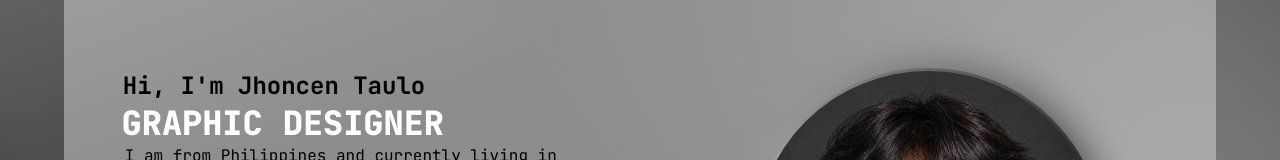
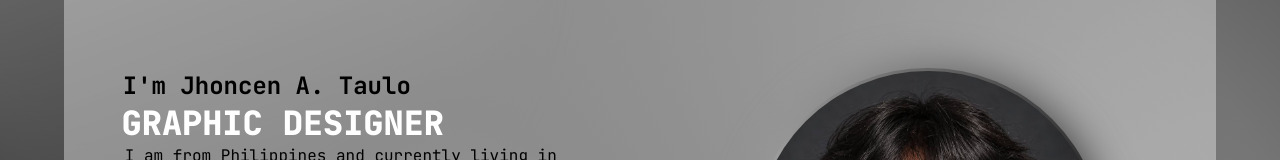
Before and after one commit to Mouri4/Graphic-Design-Portfolio, a plain HTML site: page index.html in a window 1280 px wide. Shown: the part 160-320 px from the top of the page. Drawn offline with nearby package versions, Linux system fonts and the light colour scheme; a script that the page names is missing; a web font is replaced by a local one.

Commit message:
Update name in header from 'Jhoncen Taulo' to 'Jhoncen A. Taulo'

```diff
--- a/index.html
+++ b/index.html
@@ -160,7 +160,7 @@
         <div class="main2">
           <div class="mleft">
             <div class="mleft1">
-              <h1 id="h1">Hi, I'm Jhoncen Taulo</h1>
+              <h1 id="h1">I'm Jhoncen A. Taulo</h1>
               <h1 id="h2">GRAPHIC DESIGNER</h1>
               <p>I am from Philippines and currently living in Laguna. I am studying for a Bachelor of Science in
                 Information Technology while building a career as a graphic designer, driven by a passion for creating
```
